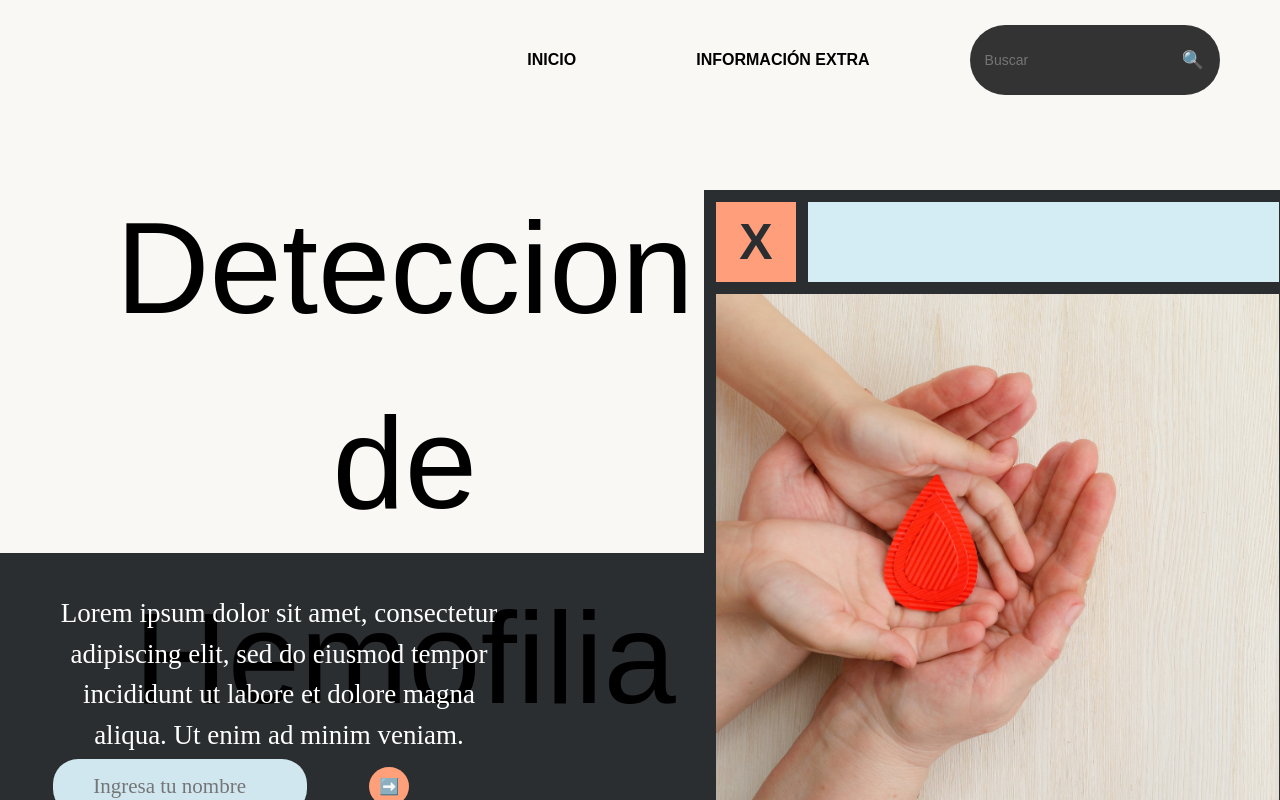
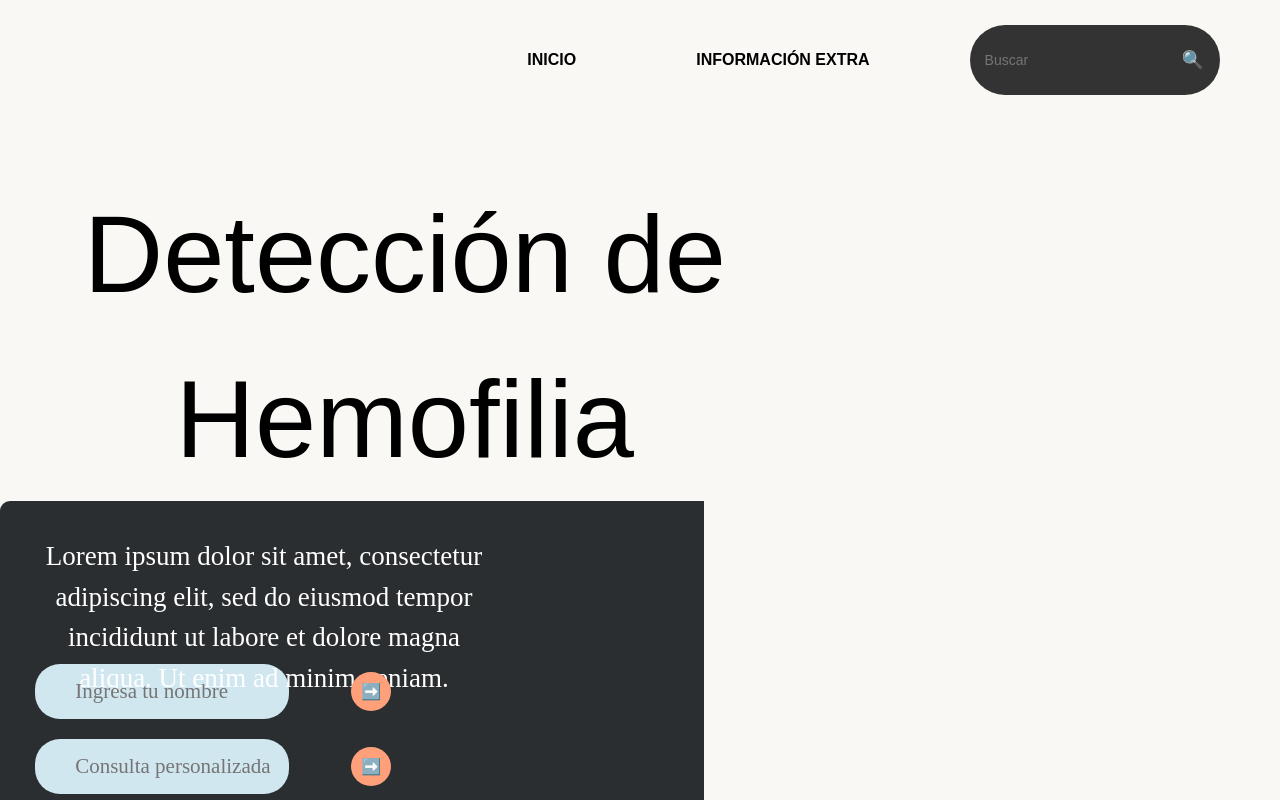
Before and after one commit to alonsopaz02/expert_system_example-v2, a React (Vite) app: page / in a window 1280 px wide. Built offline with nearby package versions, Linux system fonts and the light colour scheme; a web font is replaced by a local one.

Commit message:
rutas-actualizadas

```diff
--- a/package.json
+++ b/package.json
@@ -12,7 +12,7 @@
   "dependencies": {
     "react": "^18.3.1",
     "react-dom": "^18.3.1",
-    "react-router-dom": "^6.26.1"
+    "react-router-dom": "^6.26.2"
   },
   "devDependencies": {
     "@eslint/js": "^9.9.0",
--- a/src/App.jsx
+++ b/src/App.jsx
@@ -1,5 +1,5 @@
 import React from 'react';
-import { BrowserRouter as Router, Route, Routes, Link } from 'react-router-dom';
+import { BrowserRouter as Router, Route, Routes } from 'react-router-dom';
 import Home from './pages/Home';
 import ExpertSystem2 from './pages/ExpertSystem2';
 import About from './pages/About';
@@ -12,7 +12,7 @@ function App() {
     <Router>
       <Routes>
         <Route path="/" element={<Home />} />
-        <Route path="/expert-system" element={<ExpertSystem2 />} />
+        <Route path="/expertsystem" element={<ExpertSystem2 />} />
         <Route path="/about" element={<About />} />
         <Route path="/form" element={<CustomConsult />} />
       </Routes>
--- a/src/components/CustomButton.jsx
+++ b/src/components/CustomButton.jsx
@@ -1,10 +1,15 @@
 import React from 'react';
-import '../stylesheets/CustomButton.css'; // Importa el archivo CSS para los estilos
+import '../stylesheets/CustomButton.css';
 
-const CustomButton = ({ placeholderText, buttonText, onClick }) => {
+const CustomButton = ({ placeholderText, buttonText, onChange, onClick }) => {
     return (
         <div className="custom-button-container">
-            <input type="text" placeholder={placeholderText} className="custom-input" />
+            <input
+              type="text"
+              placeholder={placeholderText}
+              className="custom-input"
+              onChange={onChange} // Permite capturar el texto del input
+            />
             <button className="custom-button" onClick={onClick}>
                 {buttonText}
             </button>
--- a/src/components/Header.jsx
+++ b/src/components/Header.jsx
@@ -1,4 +1,5 @@
 import React from 'react';
+import { Link } from 'react-router-dom'; // Importa el componente Link
 import '../components-styles/Header.css'; // Asegúrate de tener el archivo CSS en la ubicación correcta
 
 function Header() {
@@ -6,8 +7,9 @@ function Header() {
         <header className="header-container">
             <nav className="navbar">
                 <ul className="nav-links">
-                    <li><a href="#">INICIO</a></li>
-                    <li><a href="#">INFORMACIÓN EXTRA</a></li>
+                    {/* Usa el componente Link para redirigir a las rutas */}
+                    <li><Link to="/">INICIO</Link></li>
+                    <li><Link to="/about">INFORMACIÓN EXTRA</Link></li>
                 </ul>
                 <div className="search-bar">
                     <input type="text" placeholder="Buscar" />
--- a/src/pages/ExpertSystem2.jsx
+++ b/src/pages/ExpertSystem2.jsx
@@ -1,4 +1,5 @@
 import React, { useState, useEffect } from 'react';
+import { useLocation } from 'react-router-dom';
 import '../stylesheets/ExpertSystem2.css';
 import Header from '../components/Header';
 import PersonCardComponent from '../components/PersonCardComponent';
@@ -6,17 +7,22 @@ import HemophiliaStatusButton from '../components/HemophiliaStatusButton';
 import TextBoxComponent from '../components/TextBoxComponent';
 import Footer from '../components/Footer';
 import FamilyTreeComponent from '../components/FamilyTreeComponent';
-import { personas } from '../utils/personas';
-import { estadoHemofilia, encontrarPareja } from '../utils/reglas';
+import { personas } from '../utils/personas';  // Importa las personas
+import { estadoHemofilia, encontrarPareja } from '../utils/reglas';  // Importa las reglas
+
+function useQuery() {
+  return new URLSearchParams(useLocation().search);
+}
 
 function ExpertSystem2() {
   const [persona, setPersona] = useState(null);
   const [estadoHemofiliaPersona, setEstadoHemofiliaPersona] = useState('');
-  const [progenitores, setProgenitores] = useState([]);
-  const [pareja, setPareja] = useState(null);
-  const [descendientes, setDescendientes] = useState([]);
+  const [progenitores, setProgenitores] = useState('');
+  const [pareja, setPareja] = useState('');
+  const [descendientes, setDescendientes] = useState('');
 
-  const nombreSeleccionado = "alonso";
+  const query = useQuery();
+  const nombreSeleccionado = query.get("name").toLowerCase(); // Recibir el nombre pasado desde Home
 
   useEffect(() => {
     const personaSeleccionada = personas[nombreSeleccionado];
--- a/src/pages/Home.jsx
+++ b/src/pages/Home.jsx
@@ -1,59 +1,63 @@
-import React from 'react';
+import React, { useState } from 'react';
+import { useNavigate } from 'react-router-dom'; // Cambiar useHistory por useNavigate
 import '../stylesheets/Home.css';
-import Header from '../components/Header'; // Ajusta la ruta según la ubicación de tu archivo Header.jsx
+import Header from '../components/Header';
 import CustomButton from '../components/CustomButton';
-import imghemo from '../assets/imghemo.png'; // Ajusta la ruta según la ubicación de tu imagen
-import Footer from '../components/Footer'; // Ajusta la ruta según la ubicación de tu archivo Footer.jsx
-
+import imghemo from '../assets/imghemo.png';
+import { personas } from '../utils/personas'; // Importa el objeto personas
 
 function Home() {
+  const [inputName, setInputName] = useState('');
+  const navigate = useNavigate(); // Reemplazo de useHistory por useNavigate
+
+  const handleCustomConsultClick = () => {
+    // Navegar a la página de CustomConsult
+    navigate('/form');
+  };
 
   const handleButtonClick = () => {
-    alert("Button clicked!");
+    const nameLowerCase = inputName.toLowerCase();
+
+    // Verifica si el nombre existe en la base de datos de personas
+    if (personas[nameLowerCase]) {
+      // Navegar a ExpertSystem2 pasando el nombre como parámetro
+      navigate(`/expertsystem?name=${inputName}`);
+    } else {
+      // Mostrar alerta si el nombre no está en las reglas
+      alert("El nombre ingresado no se encuentra en la base de datos.");
+    }
   };
 
   return (
     <div className="home-container">
       <Header />
       <div className="main-container">
-        <div className="title-container">
-          Deteccion de Hemofilia
-        </div>
+        <div className="title-container">Detección de Hemofilia</div>
         <div className="descripcion-container">
-          <div className="descripcion">Lorem ipsum dolor sit amet, consectetur adipiscing elit,
-            sed do eiusmod tempor incididunt ut labore et dolore magna aliqua.
-            Ut enim ad minim veniam.
+          <div className="descripcion">
+            Lorem ipsum dolor sit amet, consectetur adipiscing elit, sed do eiusmod tempor incididunt ut labore et dolore magna aliqua. Ut enim ad minim veniam.
           </div>
           <div className="boton-container">
             <CustomButton
               placeholderText="Ingresa tu nombre"
               buttonText="➡️"
-              onClick={handleButtonClick}
+              onChange={(e) => setInputName(e.target.value)} // Capturar valor del input
+              onClick={handleButtonClick} // Ejecutar la validación y navegación
             />
-
             <CustomButton
               placeholderText="Consulta personalizada"
               buttonText="➡️"
-              onClick={handleButtonClick}
+              onClick={handleCustomConsultClick} // Redirigir a la página de CustomConsult
             />
           </div>
         </div>
       </div>
       <div className="img-container">
         <div className="img-header">
-          <div className="x-icon">
-            X
-          </div>
+          <div className="x-icon">X</div>
         </div>
-        <img
-          src={imghemo}  // Utiliza la imagen importada
-          alt="Hemofilia"
-          className="img-content"
-        />
+        <img src={imghemo} alt="Hemofilia" className="img-content" />
       </div>
-      <div className="description">
-      </div>
-      <Footer />
     </div>
   );
 }
--- a/src/stylesheets/Home.css
+++ b/src/stylesheets/Home.css
@@ -9,7 +9,7 @@
 }
 
 .main-container {
-    height: 85%;
+    height: 80%;
     width: 55%;
     color: black;
     flex-wrap: wrap;
@@ -17,33 +17,30 @@
 
 .title-container {
     width: 95%;
-    height: 50%;
+    height: 45%;
     justify-content: left;
     align-items: left;
-
     margin-top: 51px;
     margin-left: 10%;
     font-family: "Arsenal", sans-serif;
     font-weight: 400;
     font-style: normal;
-    font-size: 130px;
+    font-size: 110px;
+    margin-bottom: 10px;
 }
 
 .descripcion-container {
-    height: 60%;
+    height: 50%;
     width: 100%;
-    border: 10px solid #2a2e30;
-    border-left: 15px solid #2a2e30;
-    /* Added border */
-    border-radius: 10px 0 0 0 solid #2a2e30;
+    border-radius: 10px 0 0 0;
     font-size: 27px;
     font-family: "Radley", serif;
     font-weight: 400;
     font-style: normal;
     color: rgb(255, 255, 255);
     margin-top: 42px;
+    padding-top: 5px;
     background-color: #2a2e30;
-
 }
 
 .descripcion {
@@ -58,7 +55,6 @@
 .boton-container {
     width: 95%;
     height: 50%;
-    border: 3px solid #2a2e30;
     justify-content: left;
     align-items: left;
     margin-left: 5%;
@@ -72,17 +68,15 @@
     /* Asegura que el contenido se apile verticalmente */
     height: 650px;
     margin-top: 70px;
+    border: 9px solid #2a2e30;
 }
 
 .img-header {
     width: 100%;
     height: 80px;
-    border: 2px solid rgb(7, 114, 255);
     font-size: 50px;
     color: black;
     background-color: #d4edf4;
-    border: 12px solid #2a2e30;
-    border-right: 15px solid #2a2e30;
 }
 
 .x-icon {
@@ -94,7 +88,6 @@
     height: 80px;
     font-size: 50px;
     font-weight: 900;
-    border-right: 12px solid #2a2e30;
     background-color: #ff9e7a;
 }
 
@@ -104,8 +97,4 @@
     /* Resta la altura del header */
     object-fit: cover;
     /* Para que la imagen se ajuste al contenedor */
-    /* Opcional: bordes para la imagen */
-    border-bottom: 14px solid #2a2e30;
-    border-left: 12px solid #2a2e30;
-    border-right: 15px solid #2a2e30;
 }
```
Also changed, not shown: src/components/FamilyTreeComponent.jsx (+20 -15 lines), 1 other file (tests, documents, lock files or other folders).
